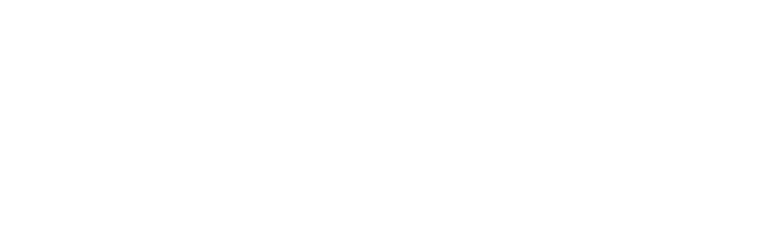
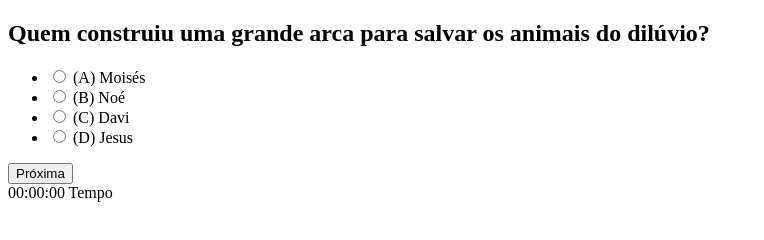
Before and after one commit to RomuloPA/QuestionarioEmCarrossel, a plain HTML site: page Index.html in a window 1280 px wide. Shown: the whole page, without its empty margins (0-764 px from the left). Drawn offline with Linux system fonts and the light colour scheme.

Commit message:
Foi criado o HTML da página do questinário, contendo um div para a questão e outra div para o cronômetro

```diff
--- a/Index.html
+++ b/Index.html
@@ -4,9 +4,28 @@
     <meta charset="UTF-8">
     <meta http-equiv="X-UA-Compatible" content="IE=edge">
     <meta name="viewport" content="width=device-width, initial-scale=1.0">
+    <link rel="stylesheet" type="text/css" href="Styles.css" media="screen">
     <title>Questionário em Carrossel</title>
 </head>
 <body>
 
+    <div id="question-container">
+        <h2 id="question">Quem construiu uma grande arca para salvar os animais do dilúvio?</h2>
+        <ul id="choices">
+            <li><input type="radio" name="answer" value="A"> (A) Moisés</li>
+            <li><input type="radio" name="answer" value="B"> (B) Noé</li>
+            <li><input type="radio" name="answer" value="C"> (C) Davi</li>
+            <li><input type="radio" name="answer" value="D"> (D) Jesus</li>
+        </ul>
+        <button id="nextQuestion">Próxima</button>
+    </div>
+
+    <div class="stopwatch-container">
+        <div>
+            <span id="stopwatch">00:00:00</span>
+            <span class="time">Tempo</span>
+        </div>
+    </div>
+
 </body>
 </html>
```
